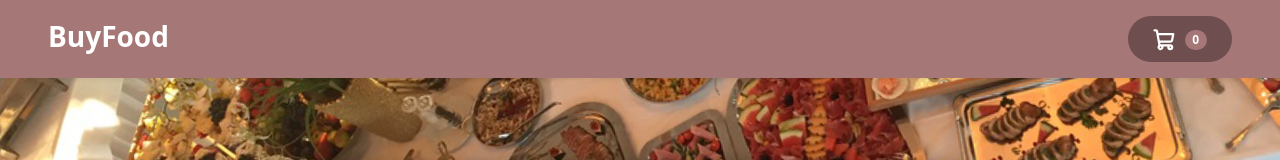
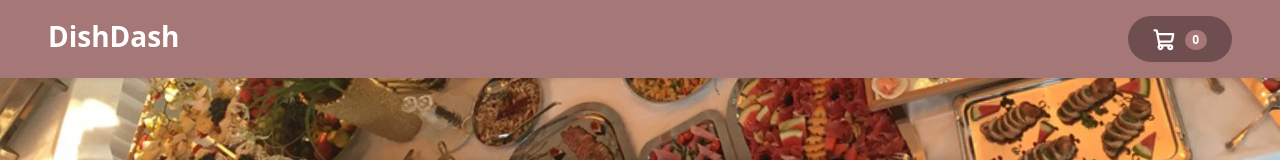
Before and after one commit to Similoluwa-Catherine/dishdash, a React (Create React App) app: page / in a window 1280 px wide. Shown: the top 160 px of the page. Built offline with nearby package versions, Linux system fonts and the light colour scheme.

Commit message:
changed name

```diff
--- a/src/components/Layout/Header.js
+++ b/src/components/Layout/Header.js
@@ -39,7 +39,7 @@ const Header = () => {
     <div>
     {openCart}
       <header className="d-flex justify-content-between py-3 px-lg-5 px-4 shadow-sm">
-        <h1 className="fs-3 fw-bold pt-1">BuyFood</h1>
+        <h1 className="fs-3 fw-bold pt-1">DishDash</h1>
         <button className={`cart-btn ${btnIsHighlighted ? "bump" : ""}`} onClick={cart}>
           <img src={cartIcon} alt="cart" className="cart" />
           <span className="badge ms-2">{cartItems}</span>
```
